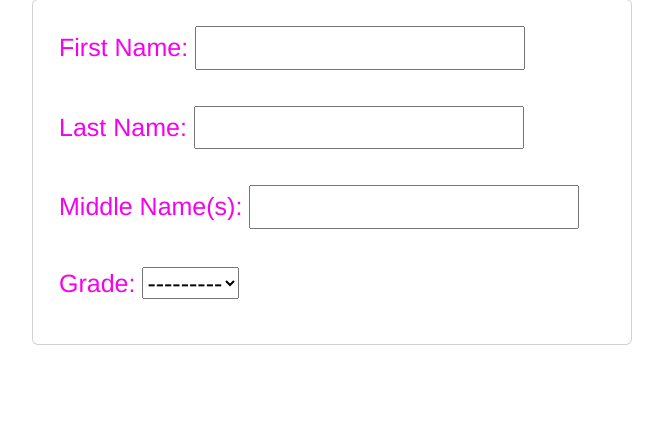
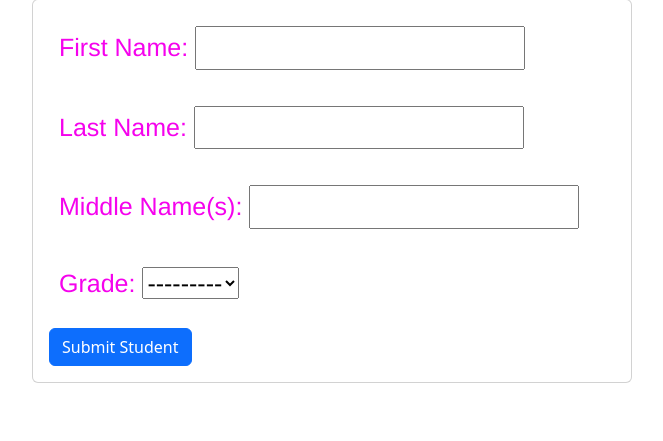
Before and after one commit to wyvri/django_project, a Django app: page /studentform/ in a window 1280 px wide. Shown: the part 157-598 px from the top of the page, without its empty margins (68-731 px from the left). Run offline with Django 4.2, Linux system fonts and the light colour scheme; parts of the project's set-up code (start-up, migrations or seed data) failed here and were passed over.

Commit message:
add submit button to form

```diff
--- a/djangotutorials/tutortialapp/templates/studentform.html
+++ b/djangotutorials/tutortialapp/templates/studentform.html
@@ -12,6 +12,10 @@
         <div class="card">
             <div class="card-body">
                 {{form.as_p}}
+
+                <button type="submit" class="btn btn-primary" value="Submit" id="submitbutton">
+                    Submit Student
+                </button>
             </div>
         </div>
     </div>
```
